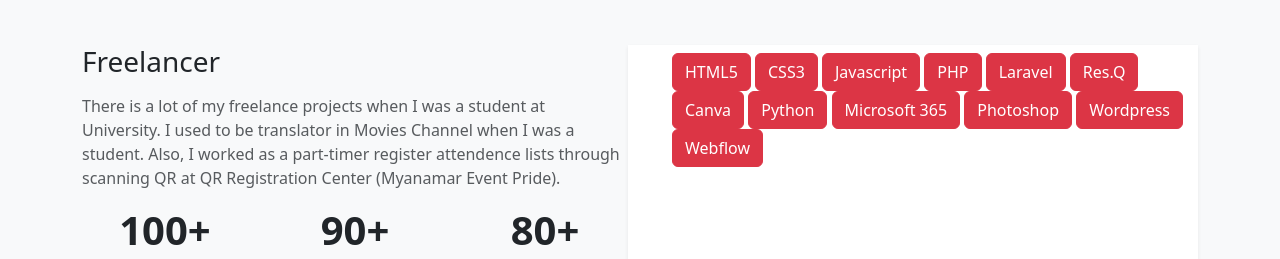
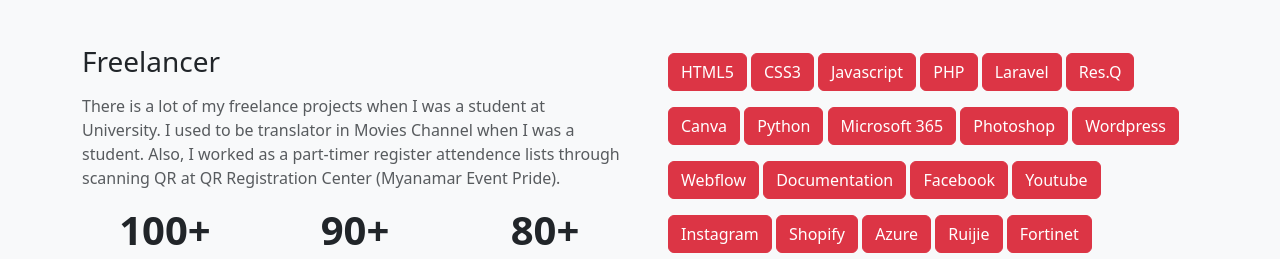
Before and after one commit to aycharm22/meacm.github.io, a plain HTML site: page index.html in a window 1280 px wide. Shown: the part 519-778 px from the top of the page. Drawn offline with nearby package versions, Linux system fonts and the light colour scheme.

Commit message:
Update index.html

```diff
--- a/index.html
+++ b/index.html
@@ -133,24 +133,33 @@
                 </div>
 
                 <!--Skill Sessions Start-->
+                   <div class="row col-md-6 h-700">
+                    <div class="d-flex gap-3 mx-3">
+                        <div class="col-md-12 justify-content-center py-10">
+                            <button class="btn btn-danger my-2" type="button">HTML5</button>
+                            <button class="btn btn-danger my-2" type="button">CSS3</button>
+                            <button class="btn btn-danger my-2" type="button">Javascript</button>
+                            <button class="btn btn-danger my-2" type="button">PHP</button>
 
-                <div class="row col-md-6 bg-white px-3 py-2 shadow-sm h-700">
-                    <div class="d-flex gap-3 mx-3 justify-content-center">
-                        <div class="col-md-12">
-                            <button class="btn btn-danger" type="button">HTML5</button>
-                            <button class="btn btn-danger" type="button">CSS3</button>
-                            <button class="btn btn-danger" type="button">Javascript</button>
-                            <button class="btn btn-danger" type="button">PHP</button>
+                            <button class="btn btn-danger my-2" type="button">Laravel</button>
+                            <button class="btn btn-danger my-2" type="button">Res.Q</button>
+                            <button class="btn btn-danger my-2" type="button">Canva</button>
+                            <button class="btn btn-danger my-2" type="button">Python</button>
 
-                            <button class="btn btn-danger" type="button">Laravel</button>
-                            <button class="btn btn-danger" type="button">Res.Q</button>
-                            <button class="btn btn-danger" type="button">Canva</button>
-                            <button class="btn btn-danger" type="button">Python</button>
+                            <button class="btn btn-danger my-2" type="button">Microsoft 365</button>
+                            <button class="btn btn-danger my-2" type="button">Photoshop</button>
+                            <button class="btn btn-danger my-2" type="button">Wordpress</button>
+                            <button class="btn btn-danger my-2" type="button">Webflow</button>
 
-                            <button class="btn btn-danger" type="button">Microsoft 365</button>
-                            <button class="btn btn-danger" type="button">Photoshop</button>
-                            <button class="btn btn-danger" type="button">Wordpress</button>
-                            <button class="btn btn-danger" type="button">Webflow</button>
+                            <button class="btn btn-danger my-2" type="button">Documentation</button>
+                            <button class="btn btn-danger my-2" type="button">Facebook</button>
+                            <button class="btn btn-danger my-2" type="button">Youtube</button>
+                            <button class="btn btn-danger my-2" type="button">Instagram</button>
+
+                            <button class="btn btn-danger my-2" type="button">Shopify</button>
+                            <button class="btn btn-danger my-2" type="button">Azure</button>
+                            <button class="btn btn-danger my-2" type="button">Ruijie</button>
+                            <button class="btn btn-danger my-2" type="button">Fortinet</button>
                     </div>
                       </div>
                 </div>
```
